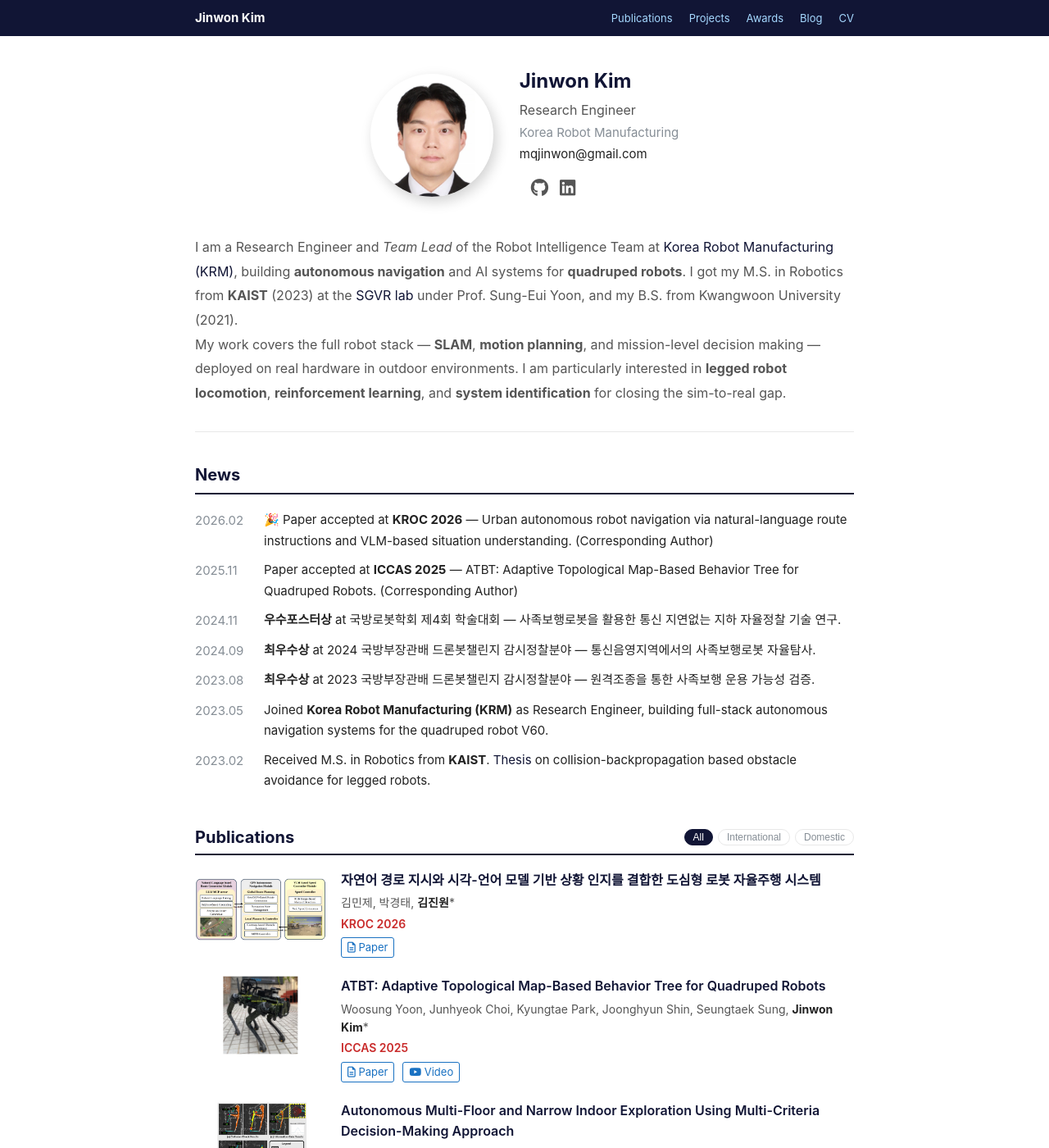
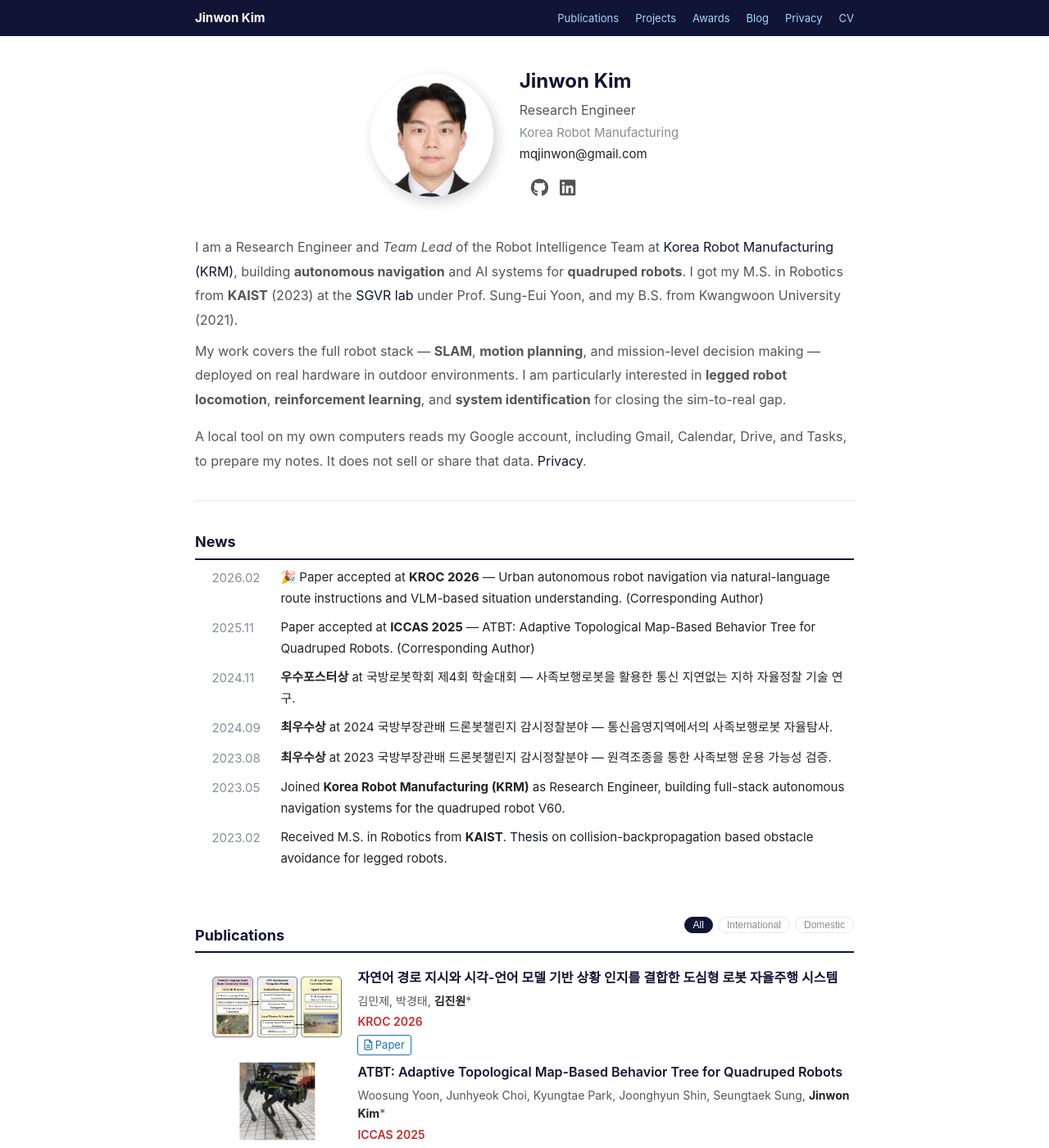
Before and after one commit to mqjinwon/mqjinwon.github.io, a Jekyll site: the page built from index.html, in a window 1280 px wide and 1400 px high. Shown: the whole window at 82% size. Built offline with Jekyll 4.4.1, drawn with Linux system fonts in a browser that asks for light colours; a style sheet for code colours, icons or effects is not loaded.

Commit message:
Add a privacy page for the personal Google tool. (#1)
The homepage now names the tool and links to the same privacy URL.

```diff
--- a/_includes/nav.html
+++ b/_includes/nav.html
@@ -6,6 +6,7 @@
       <a href="{{ '/' | relative_url }}#projects">Projects</a>
       <a href="{{ '/' | relative_url }}#awards">Awards</a>
       <a href="https://mqjinwon.github.io/blogs" target="_blank">Blog</a>
+      <a href="{{ '/privacy/' | relative_url }}">Privacy</a>
       {% if site.author.links.cv %}
         <a href="{{ site.author.links.cv }}" target="_blank">CV</a>
       {% endif %}
--- a/_includes/profile.html
+++ b/_includes/profile.html
@@ -38,4 +38,8 @@
   </div>
 
   <div class="profile-bio">{{ site.author.bio | markdownify }}</div>
+  <div class="profile-bio">
+    A local tool on my own computers reads my Google account, including Gmail, Calendar, Drive, and Tasks, to prepare my notes. It does not sell or share that data.
+    <a href="{{ '/privacy/' | relative_url }}">Privacy</a>.
+  </div>
 </div>
--- a/_sass/_base.scss
+++ b/_sass/_base.scss
@@ -50,6 +50,25 @@
   margin-bottom: 40px;
 }
 
+.page-content h1 {
+  font-size: 28px;
+  margin-bottom: 16px;
+}
+
+.page-content h2 {
+  font-size: 18px;
+  margin: 28px 0 8px;
+}
+
+.page-content p,
+.page-content li {
+  margin-bottom: 8px;
+}
+
+.page-content ul {
+  padding-left: 1.2em;
+}
+
 .section-title {
   font-size: 20px;
   font-weight: 700;
```
Also changed, not shown: privacy.md (added, +36 -0 lines).
